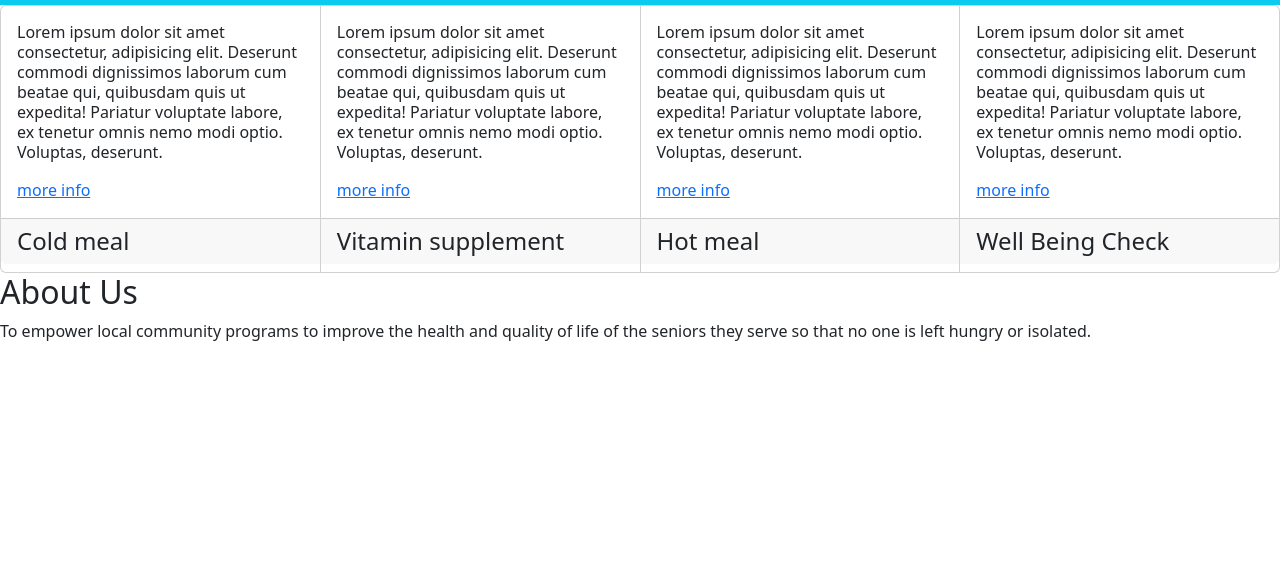
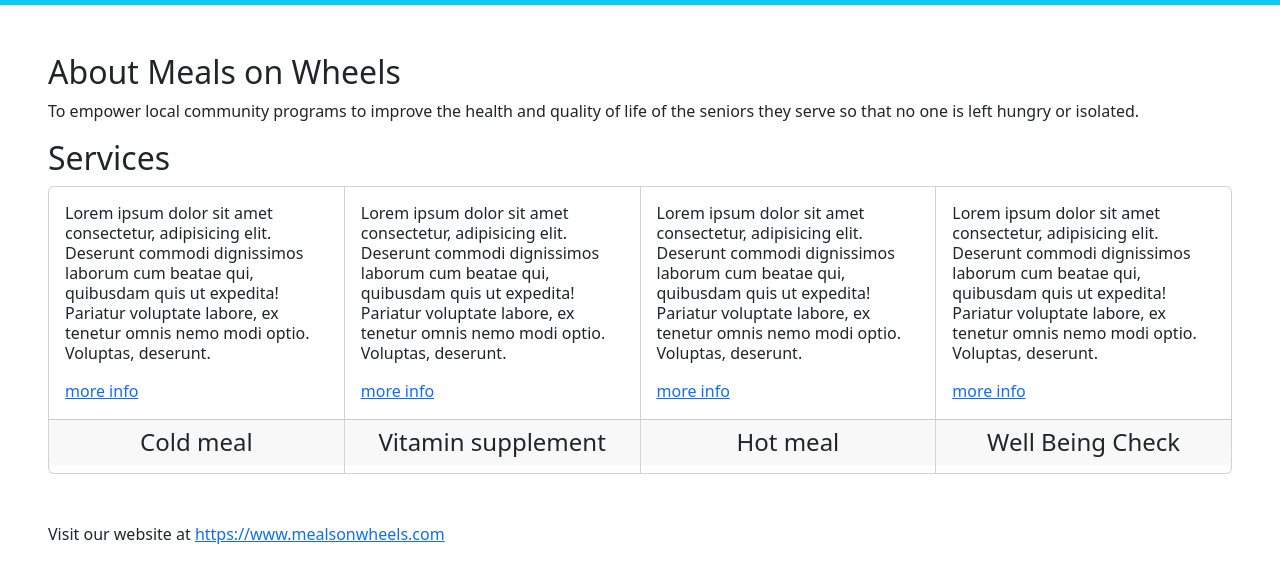
Before and after one commit to devDEVWENDY/liberty-phase1company, a plain HTML site: page index.html in a window 1280 px wide. Shown: the part 56-634 px from the top of the page. Drawn offline with nearby package versions, Linux system fonts and the light colour scheme.

Commit message:
added marging spacing

```diff
--- a/index.html
+++ b/index.html
@@ -30,6 +30,13 @@
         </header>
 
         <main>
+            <div class="m-5">
+            <section class="about">
+                <h2>About Meals on Wheels</h2>
+                <p>To empower local community programs to improve the health and quality of life of the seniors they serve so that no one is left hungry or isolated.</p>
+            </section>
+
+            <h2>Services</h2>
             <section class="services">
             <div class="card-group">
 
@@ -38,7 +45,7 @@
                       <p class="card-text lh-sm">Lorem ipsum dolor sit amet consectetur, adipisicing elit. Deserunt commodi dignissimos laborum cum beatae qui, quibusdam quis ut expedita! Pariatur voluptate labore, ex tenetur omnis nemo modi optio. Voluptas, deserunt.</p>
                       <a href="#" class="card-link">more info</a>
                     </div>
-                    <h4 class="card-footer">Cold meal</h4>
+                    <h4 class="card-footer" style="text-align: center;">Cold meal</h4>
                 </div>
 
                 <div class="card" style="width: 400px" margin="10px">
@@ -46,7 +53,7 @@
                       <p class="card-text lh-sm">Lorem ipsum dolor sit amet consectetur, adipisicing elit. Deserunt commodi dignissimos laborum cum beatae qui, quibusdam quis ut expedita! Pariatur voluptate labore, ex tenetur omnis nemo modi optio. Voluptas, deserunt.</p>
                       <a href="#" class="card-link">more info</a>
                     </div>
-                    <h4 class="card-footer">Vitamin supplement</h4>
+                    <h4 class="card-footer"  style="text-align: center;">Vitamin supplement</h4>
                 </div>
 
                 <div class="card" style="width: 400px" margin="10px">
@@ -54,7 +61,7 @@
                       <p class="card-text lh-sm">Lorem ipsum dolor sit amet consectetur, adipisicing elit. Deserunt commodi dignissimos laborum cum beatae qui, quibusdam quis ut expedita! Pariatur voluptate labore, ex tenetur omnis nemo modi optio. Voluptas, deserunt.</p>
                       <a href="#" class="card-link">more info</a>
                     </div>
-                    <h4 class="card-footer">Hot meal</h4>
+                    <h4 class="card-footer"  style="text-align: center;">Hot meal</h4>
                 </div>
 
                 <div class="card" style="width: 350px" margin="10px">
@@ -62,22 +69,18 @@
                       <p class="card-text lh-sm">Lorem ipsum dolor sit amet consectetur, adipisicing elit. Deserunt commodi dignissimos laborum cum beatae qui, quibusdam quis ut expedita! Pariatur voluptate labore, ex tenetur omnis nemo modi optio. Voluptas, deserunt.</p>
                       <a href="#" class="card-link">more info</a>
                     </div>
-                    <h4 class="card-footer">Well Being Check</h4>
+                    <h4 class="card-footer"  style="text-align: center;">Well Being Check</h4>
                 </div>
 
             </div>
             </section>
 
-            <section>
-                <h2>About Us</h2>
-                <p>To empower local community programs to improve the health and quality of life of the seniors they serve so that no one is left hungry or isolated.</p>
-            </section>
-
+            </div>
 
         </main>
 
-        <footer>
-            <div></div>
+        <footer class="m-5">
+            <div>Visit our website at <a target="_blank" href="https://www.mealsonwheels.com/">https://www.mealsonwheels.com</a></div>
 
         </footer>
 
```
